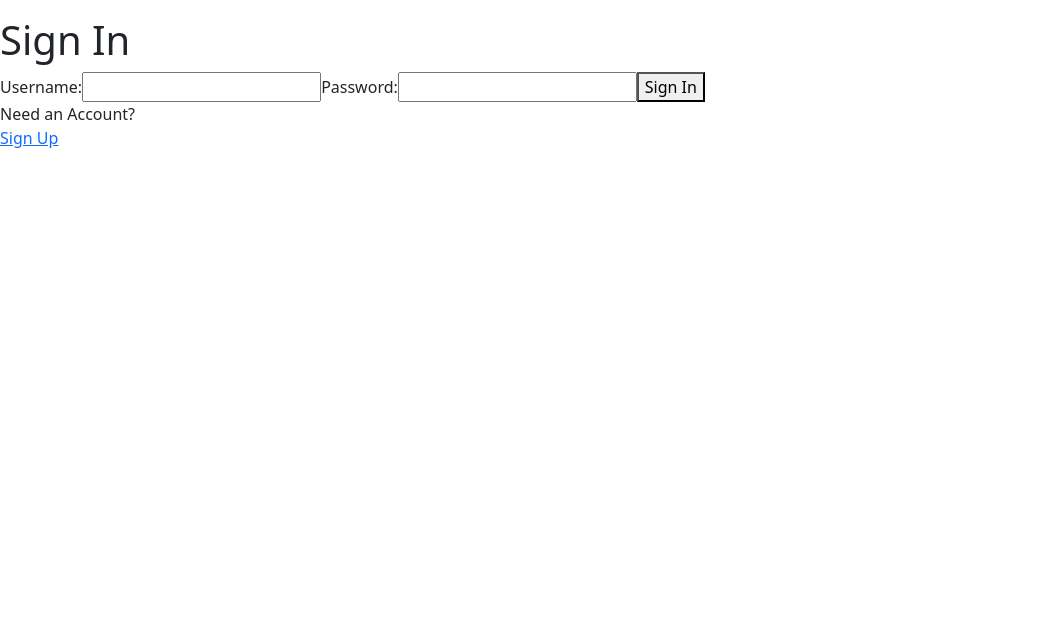
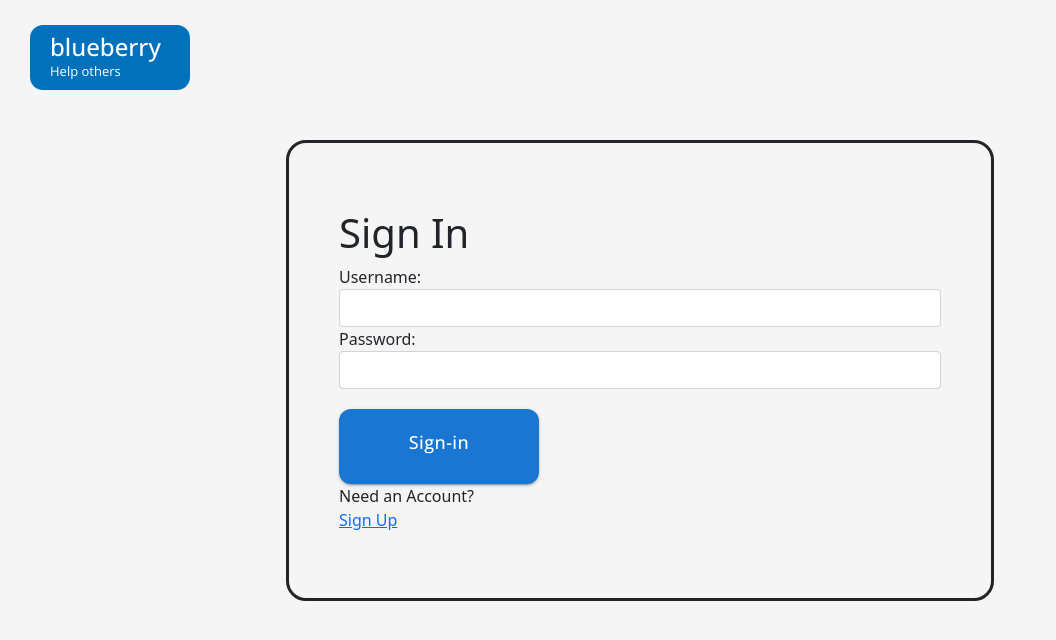
Before and after one commit to DanielssonJacob/blueberry, a React (Create React App) app in the folder blueberry-frontend/: page /signin in a window 1280 px wide. Shown: the top 640 px of the page, without its empty margins (0-1056 px from the left). Built offline with nearby package versions, Linux system fonts and the light colour scheme.

Commit message:
add: sign-up and sign-in page

```diff
--- a/blueberry-frontend/package.json
+++ b/blueberry-frontend/package.json
@@ -5,6 +5,7 @@
   "dependencies": {
     "@emotion/react": "^11.8.2",
     "@emotion/styled": "^11.8.1",
+    "@mui/icons-material": "^5.5.1",
     "@mui/material": "^5.5.2",
     "@testing-library/jest-dom": "^5.16.2",
     "@testing-library/react": "^12.1.4",
@@ -12,12 +13,12 @@
     "axios": "^0.26.1",
     "bootstrap": "^5.1.3",
     "react": "^17.0.2",
+    "react-cookie": "^4.1.1",
     "react-dom": "^17.0.2",
     "react-fetch-hook": "^1.8.5",
     "react-router-dom": "^5.3.0",
     "react-scripts": "5.0.0",
     "web-vitals": "^2.1.4"
-
   },
   "scripts": {
     "start": "react-scripts start",
--- a/blueberry-frontend/src/App.js
+++ b/blueberry-frontend/src/App.js
@@ -13,6 +13,7 @@ import FullSearchResult from "./components/individual/FullSearchResult";
 import IndividualPage from "./components/individual/IndividualPage";
 import LoginForm from "./components/loginForm/LoginForm";
 import PostRegistration from "./components/postRegistration/PostRegistration";
+import SignUpForm from "./components/signUpForm/SignUpForm";
 
 
 function App() {
@@ -69,7 +70,9 @@ function App() {
           <Route path="/signin">
           <LoginForm/>
           </Route>
-
+          <Route path="/signup">
+            <SignUpForm></SignUpForm>
+          </Route>
 
           <Route path="/organization">
             <Organization />
--- a/blueberry-frontend/src/components/default/SignInField.css
+++ b/blueberry-frontend/src/components/default/SignInField.css
@@ -29,5 +29,5 @@
 }
 
 .profile-pic{
-    height:30px
+    height:50px
 }
--- a/blueberry-frontend/src/components/default/SignInField.js
+++ b/blueberry-frontend/src/components/default/SignInField.js
@@ -14,7 +14,7 @@ function SignInField(props) {
         <div onClick={routeChange} className="sign-in-button pointer">
             <h2 id="sign-in-title">Sign in</h2>
         </div>
-        <div >
+        <div>
             <img className="profile-pic" src={profilePic} alt="profilePicture" />
         </div>
     </div>
--- /dev/null
+++ b/blueberry-frontend/src/components/individual/IndividualLoggedInField.css
@@ -0,0 +1,9 @@
+.logged-in-field-profile{
+    display: flex;
+    justify-content: space-evenly;
+    width: 200px;
+}
+
+.logged-in-field-profile-pic{
+    cursor: pointer;
+}
--- /dev/null
+++ b/blueberry-frontend/src/components/individual/IndividualLoggedInField.js
@@ -0,0 +1,73 @@
+import React from "react";
+import Logo from "../default/Logo";
+import profileImg from "../default/profile.png";
+import "./IndividualLoggedInField.css";
+import { useHistory } from "react-router-dom";
+import Avatar from "@mui/material/Avatar";
+import Drawer from "@mui/material/Drawer";
+import { useCookies } from "react-cookie";
+import ListItem from "@mui/material/ListItem";
+import ListItemText from "@mui/material/ListItemText";
+import List from "@mui/material/List";
+import DashboardIcon from "@mui/icons-material/Dashboard";
+import LogoutIcon from '@mui/icons-material/Logout';
+
+function IndividualIcon(props) {
+  const [cookies, setCookie, removeCookie] = useCookies(["user"]);
+  const history = useHistory();
+
+  const [state, setState] = React.useState({
+    right: false,
+  });
+
+  const toggleDrawer = (anchor, open) => (event) => {
+    if (
+      event.type === "keydown" &&
+      (event.key === "Tab" || event.key === "Shift")
+    ) {
+      return;
+    }
+
+    setState({ ...state, [anchor]: open });
+  };
+
+  return (
+    <div>
+      <div className="logged-in-field-profile">
+        <div>
+          <h2>{cookies.user.username}</h2>
+          <p>{cookies.user.role}</p>
+        </div>
+        <div>
+          <Avatar
+            alt={cookies.user.username}
+            src={profileImg}
+            sx={{ width: 56, height: 56 }}
+            className="logged-in-field-profile-pic"
+            onClick={toggleDrawer("right", true)}
+          />
+        </div>
+      </div>
+      <Drawer
+        anchor={"right"}
+        open={state["right"]}
+        onClose={toggleDrawer("right", false)}
+      >
+        <List>
+            <ListItem button key={"Dashboard"} onClick={()=>history.push(`/profile/${cookies.user.username}`)}>
+              <DashboardIcon/>
+              <ListItemText primary={"Dashboard"} />
+            </ListItem>
+            <ListItem button key={"Sign out"} onClick={()=>{
+                removeCookie("user")
+                history.push("/")}}>
+              <LogoutIcon/>
+              <ListItemText primary={"Sign out"} />
+            </ListItem>
+        </List>
+      </Drawer>
+    </div>
+  );
+}
+
+export default IndividualIcon;
--- a/blueberry-frontend/src/components/individual/IndividualPage.css
+++ b/blueberry-frontend/src/components/individual/IndividualPage.css
@@ -2,7 +2,11 @@
     padding-left: 30px;
     padding-top: 25px;
     display: flex;
-    justify-content: space-between;
+    justify-content:space-between;
+}
+
+.individual-page-header .signin-field-div {
+    margin-right: 60px;
 }
 
 .individual-page-body {
--- a/blueberry-frontend/src/components/individual/IndividualPage.js
+++ b/blueberry-frontend/src/components/individual/IndividualPage.js
@@ -9,8 +9,11 @@ import useFetch from "react-fetch-hook";
 import { useState, useContext } from 'react'
 import { useHistory } from "react-router-dom";
 import Alert from '@mui/material/Alert';
+import IndividualIcon from './IndividualLoggedInField';
+import { useCookies } from 'react-cookie'
 
 function IndividualPage() {
+    const [cookies, setCookie, removeCookie] = useCookies(['user']);
     const [organization, setOrganization] = useState("")
     const [city, setCity] = useState("")
     const [searchBy, setSearchBy] = useState("Organization")
@@ -63,9 +66,12 @@ function IndividualPage() {
 
             <div className="individual-page-header">
                 <Logo></Logo>
-                {localStorage.getItem("user")!=null ?
-                <h2>{JSON.parse(localStorage.getItem("user")).username}</h2>
+
+                {cookies.user!=null ?
+
+                <div className="signin-field-div"><IndividualIcon/></div>
                 : <SignInField link="/signin"></SignInField>}
+
             </div>
             <div className="individual-page-searchfield">
                 <div className="company-search-individual">
@@ -134,7 +140,7 @@ function IndividualPage() {
                     <div className="company-dropdown-individual">
                         <label htmlFor="company-search-by">Search by</label>
                         <select id="company-search-by" className="form-select donation-selection" onChange={(e) => setSearchBy(e.target.value)}>
-                            <option selected>Organization</option>
+                            <option defaultValue>Organization</option>
                             <option>City</option>
                         </select>
                     </div>
--- /dev/null
+++ b/blueberry-frontend/src/components/loginForm/LoginForm.css
@@ -0,0 +1,32 @@
+.signin-section-inner{
+    border-radius: 20px;
+    border-style: solid;
+    width: 60%;
+    display:flex;
+    flex-direction: column;
+    padding:30px;
+}
+
+
+.signin-section-outer{
+    display: flex;
+    justify-content: center;
+    padding:50px;
+}
+
+.signing-form{
+    display: flex;
+    flex-direction: column;
+    padding:20px;
+}
+
+.signin-page-button{
+    margin-top: 20px;
+}
+
+.logo-signing-page{
+    padding-left: 30px;
+    padding-top: 25px;
+    display: flex;
+    justify-content: space-between;
+}
--- a/blueberry-frontend/src/components/loginForm/LoginForm.js
+++ b/blueberry-frontend/src/components/loginForm/LoginForm.js
@@ -1,61 +1,76 @@
-import { useRef, useState, useEffect, } from 'react';
+import { useRef, useState, useEffect } from "react";
+import { useHistory } from "react-router-dom";
+import { useCookies } from "react-cookie";
 
+import axios from "./api/axios";
+import "./LoginForm.css";
+import DefaultButton from "../default/DefaultButton";
+import Logo from "../default/Logo";
 
-import axios from './api/axios';
-
-const LOGIN_URL = '/auth';
+const LOGIN_URL = "/auth";
 
 const LoginForm = () => {
+  const [cookies, setCookie, removeCookie] = useCookies(["user"]);
 
   const userRef = useRef();
   const errRef = useRef();
 
-    const [user, setUser] = useState('');
-    const [pwd, setPwd] = useState('');
-    const [errMsg, setErrMsg] = useState('');
+  const [user, setUser] = useState("");
+  const [pwd, setPwd] = useState("");
+  const [errMsg, setErrMsg] = useState("");
   const [success, setSuccess] = useState(false);
-
-
+  const history = useHistory();
 
   useEffect(() => {
-        setErrMsg("")
-    }, [])
+    setErrMsg("");
+  }, []);
 
   const handleSubmit = async (e) => {
     e.preventDefault();
 
     try {
-            const response = await axios.post(LOGIN_URL,
+      const response = await axios.post(
+        LOGIN_URL,
         JSON.stringify({ user, pwd }),
         {
-                    headers: { 'Accept': 'application/json',
-                    'Content-Type': 'application/json' },
+          headers: {
+            Accept: "application/json",
+            "Content-Type": "application/json",
+          },
         }
       );
       console.log(JSON.stringify(response?.data));
       const accessToken = response?.data?.accessToken;
       const roles = response?.data?.roles;
-            setUser('');
-            setPwd('');
+      setUser("");
+      setPwd("");
       setSuccess(true);
-            localStorage.setItem("user", JSON.stringify(response.data))
-            console.log(localStorage.getItem("user"))
+      localStorage.setItem("user", JSON.stringify(response.data));
+      setCookie("user", JSON.stringify(response.data), { path: "/" });
+
+      console.log(cookies.user);
     } catch (err) {
       if (!err?.response) {
-                setErrMsg('No Server Response');
+        setErrMsg("No Server Response");
       } else if (err.response?.status === 400) {
-                setErrMsg('Missing Username or Password');
+        setErrMsg("Missing Username or Password");
       } else if (err.response?.status === 401) {
-                setErrMsg('Unauthorized');
+        setErrMsg("Unauthorized");
       } else {
-                setErrMsg('Login Failed');
+        setErrMsg("Login Failed");
       }
       errRef.current.focus();
     }
+  };
+  if (cookies.user != null) {
+    history.push("/");
   }
 
   return (
-        <div >
+    <div className="individual-page-body">
+    <div className="logo-signing-page ">
+        <Logo></Logo>
+    </div>
       {success ? (
         <section>
           <h1>You are logged in!</h1>
@@ -63,13 +78,21 @@ const LoginForm = () => {
           <p>
             <a href="/">Go to Home</a>
           </p>
-                </section>) : (
-                <section>
-                    <p ref={errRef} className={errMsg ? "errmsg" : "offscreen"} aria-live="assertive">{errMsg}</p>
+        </section>
+      ) : (
+        <div className="signin-section-outer">
+          <section className="signin-section-inner">
+            <p
+              ref={errRef}
+              className={errMsg ? "errmsg" : "offscreen"}
+              aria-live="assertive"
+            >
+              {errMsg}
+            </p>
+
+            <form className="signing-form" onSubmit={handleSubmit}>
               <h1>Sign In</h1>
-                    <form onSubmit={handleSubmit}>
-                        <label htmlFor="username">Username:
-                        </label>
+              <label htmlFor="username">Username:</label>
               <input
                 type="text"
                 id="username"
@@ -78,6 +101,7 @@ const LoginForm = () => {
                 onChange={(e) => setUser(e.target.value)}
                 value={user}
                 required
+                className="form-control"
               />
 
               <label htmlFor="password">Password:</label>
@@ -87,21 +111,27 @@ const LoginForm = () => {
                 onChange={(e) => setPwd(e.target.value)}
                 value={pwd}
                 required
+                className="form-control"
               />
-                        <button>Sign In</button>
-                    </form>
+              <button hidden></button>
+              <div onClick={handleSubmit}className="signin-page-button">
+
+                <DefaultButton title={"Sign-in"}></DefaultButton>
+              </div>
               <p>
-                        Need an Account?<br />
+                Need an Account?
+                <br />
                 <span className="line">
                   {/*put router link here*/}
-                            <a href="#">Sign Up</a>
+                  <a href="/signup">Sign Up</a>
                 </span>
               </p>
+            </form>
           </section>
+        </div>
       )}
+    </div>
+  );
+};
 
-        </div>
-    )
-}
-
-export default LoginForm
+export default LoginForm;
--- /dev/null
+++ b/blueberry-frontend/src/components/signUpForm/SignUpForm.css
@@ -0,0 +1,14 @@
+.radio-company-individual{
+    display: flex;
+    flex-direction: column;
+}
+
+.radio-company-individual-input{
+    display: flex;
+    flex-direction: column;
+}
+
+.radio-company-individual-input .child {
+
+    width: 25%;
+}
--- /dev/null
+++ b/blueberry-frontend/src/components/signUpForm/SignUpForm.js
@@ -0,0 +1,86 @@
+import React from "react";
+import { useRef, useState, useEffect } from "react";
+import { useHistory } from "react-router-dom";
+import { useCookies } from "react-cookie";
+
+import axios from "../loginForm/api/axios";
+import "../loginForm/LoginForm.css";
+import DefaultButton from "../default/DefaultButton";
+import Logo from "../default/Logo";
+import "./SignUpForm.css"
+
+
+
+function SignUpForm() {
+    const [user, setUser] = useState("");
+    const [pwd, setPwd] = useState("");
+    const [role, setRole] = useState("INDIVIDUAL");
+
+    const handleSubmit = async (e) => {
+        console.log({ user, pwd, role })
+        /*
+        await fetch("http://localhost:8080/auth", {
+            method: "POST",
+            mode: "cors",
+            headers: { "Content-Type": "application/json" },
+            body: JSON.stringify({user,pwd, role}),
+        })*/
+    }
+    return (
+        <div className="individual-page-body">
+            <div className="logo-signing-page">
+                <Logo></Logo>
+            </div>
+            <div className="signin-section-outer">
+                <section className="signin-section-inner">
+
+                    <form className="signing-form" onSubmit={handleSubmit}>
+                        <h1>Sign Up</h1>
+                        <label htmlFor="username">Username:</label>
+                        <input
+                            type="text"
+                            id="username"
+                            autoComplete="off"
+                            onChange={(e) => setUser(e.target.value)}
+                            value={user}
+                            required
+                            className="form-control"
+                        />
+
+                        <label htmlFor="password">Password:</label>
+                        <input
+                            type="password"
+                            id="password"
+                            onChange={(e) => setPwd(e.target.value)}
+                            value={pwd}
+                            required
+                            className="form-control"
+                        />
+                        <div className="radio-company-individual">
+                            Specify:
+                            <div className="radio-company-individual-input">
+                                <span>
+                                    <input type="radio" value="INDIVIDUAL" name="role" onChange={(e) => setRole(e.target.value)} />
+                                    Individual
+                                </span>
+                                <span>
+                                    <input type="radio" value="COMPANY" name="role" onChange={(e) => setRole(e.target.value)} /> Company
+                                </span>
+                            </div>
+                            <div>
+
+                            </div>
+
+                        </div>
+                        <button hidden></button>
+                        <div type="submit" style={{width:"1px",border:"0px",display:"inline-block"}} onClick={handleSubmit} className="signin-page-button">
+                            <DefaultButton title={"Sign-up"}></DefaultButton>
+                        </div>
+                    </form>
+                </section>
+            </div>
+        </div>
+    );
+}
+
+export default SignUpForm;
```
Also changed, not shown: 1 other file (tests, documents, lock files or other folders). Lines whose indentation alone changed are shown as unchanged.
